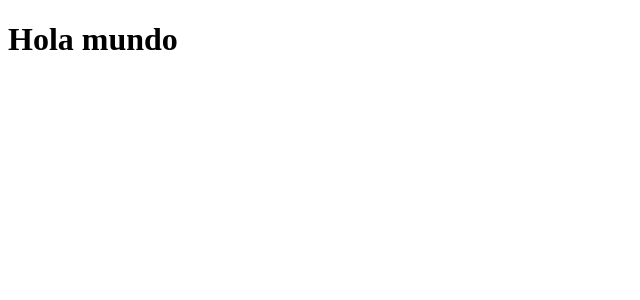
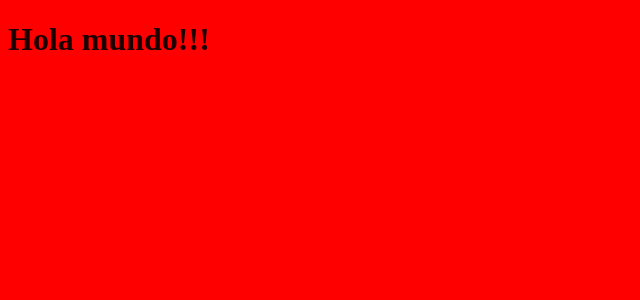
Before and after one commit to EnzoSz/curso_practico_react_js, a React app: page / in a window 1280 px wide. Shown: the top 300 px of the page, without its empty margins (0-640 px from the left). Built offline with nearby package versions, Linux system fonts and the light colour scheme.

Commit message:
React con Css y Sass

```diff
--- a/src/components/App.jsx
+++ b/src/components/App.jsx
@@ -1,8 +1,9 @@
 import React from "react";
+import '../styles/global.scss';
 
 const App = () => {
     return (
-        <h1>Hola mundo</h1>
+        <h1>Hola mundo!!!</h1>
     );
 }
 
--- /dev/null
+++ b/src/styles/global.scss
@@ -0,0 +1,7 @@
+$base-color: #ff0000;
+$color: rgba(black, 0.88);
+
+body {
+    background-color: $base-color;
+    color: $color;
+}
--- a/webpack.config.js
+++ b/webpack.config.js
@@ -1,5 +1,6 @@
 const path = require('path');
 const HtmlWebpackPlugin = require('html-webpack-plugin');
+const MiniCssExtractPlugin = require('mini-css-extract-plugin');
 
 module.exports = {
     entry: './src/index.js',
@@ -27,6 +28,14 @@ module.exports = {
                         loader: 'html-loader'
                     }
                 ]
+            },
+            {
+                test: /\.s[ac]ss$/i,
+                use: [
+                    "style-loader",
+                    "css-loader",
+                    "sass-loader"
+                ]
             }
         ]
     },
@@ -34,6 +43,16 @@ module.exports = {
         new HtmlWebpackPlugin({
             template: './public/index.html',
             filename: './index.html'
+        }),
+        new MiniCssExtractPlugin({
+            filename: '[name].css'
         })
-    ]
+    ],
+    devServer: {
+        static: {
+            directory: path.join(__dirname, 'public'),
+        },
+        compress: true,
+        port: 3005,
+    }
 }
```
Also changed, not shown: package.json (+7 -1 lines), 1 other file (tests, documents, lock files or other folders).
